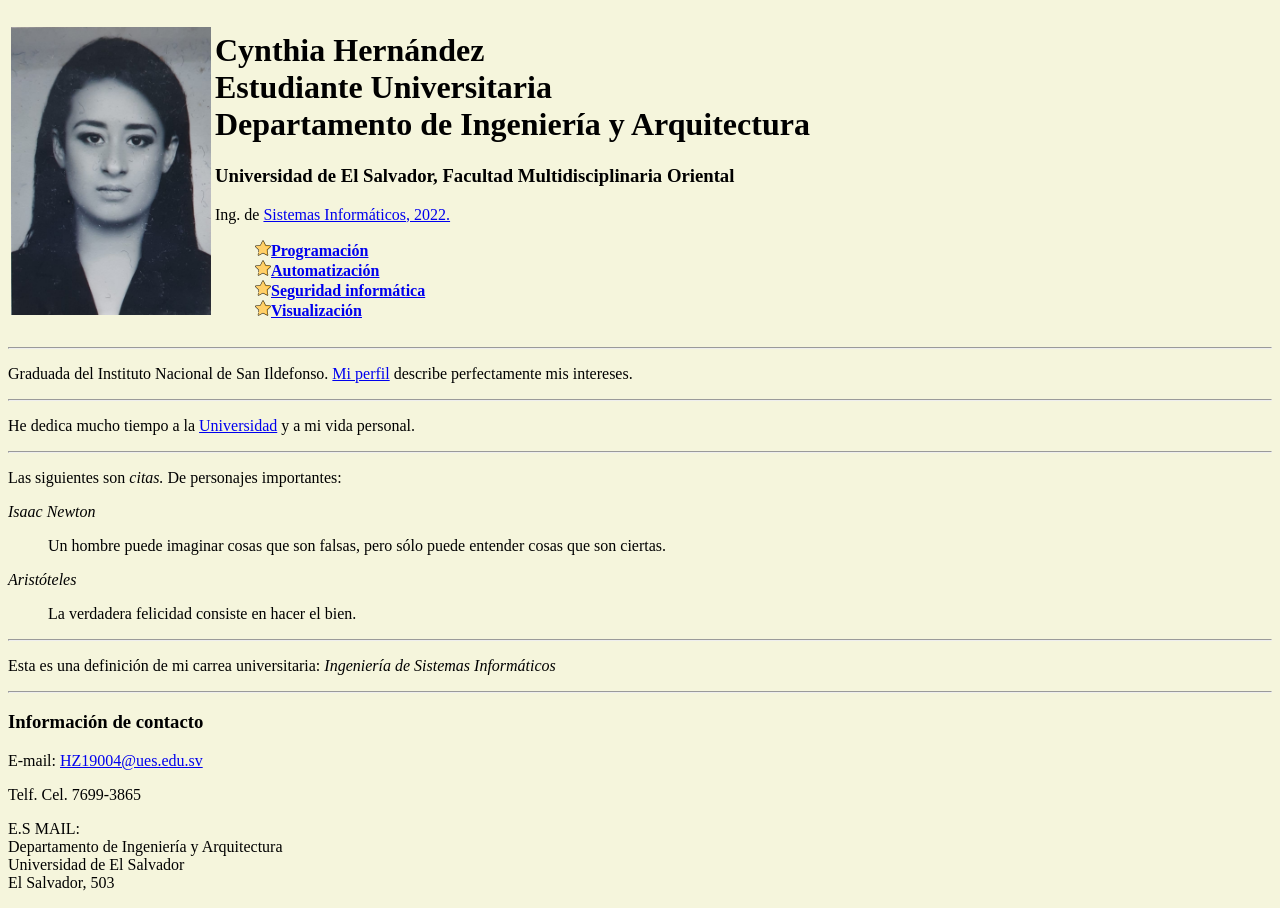
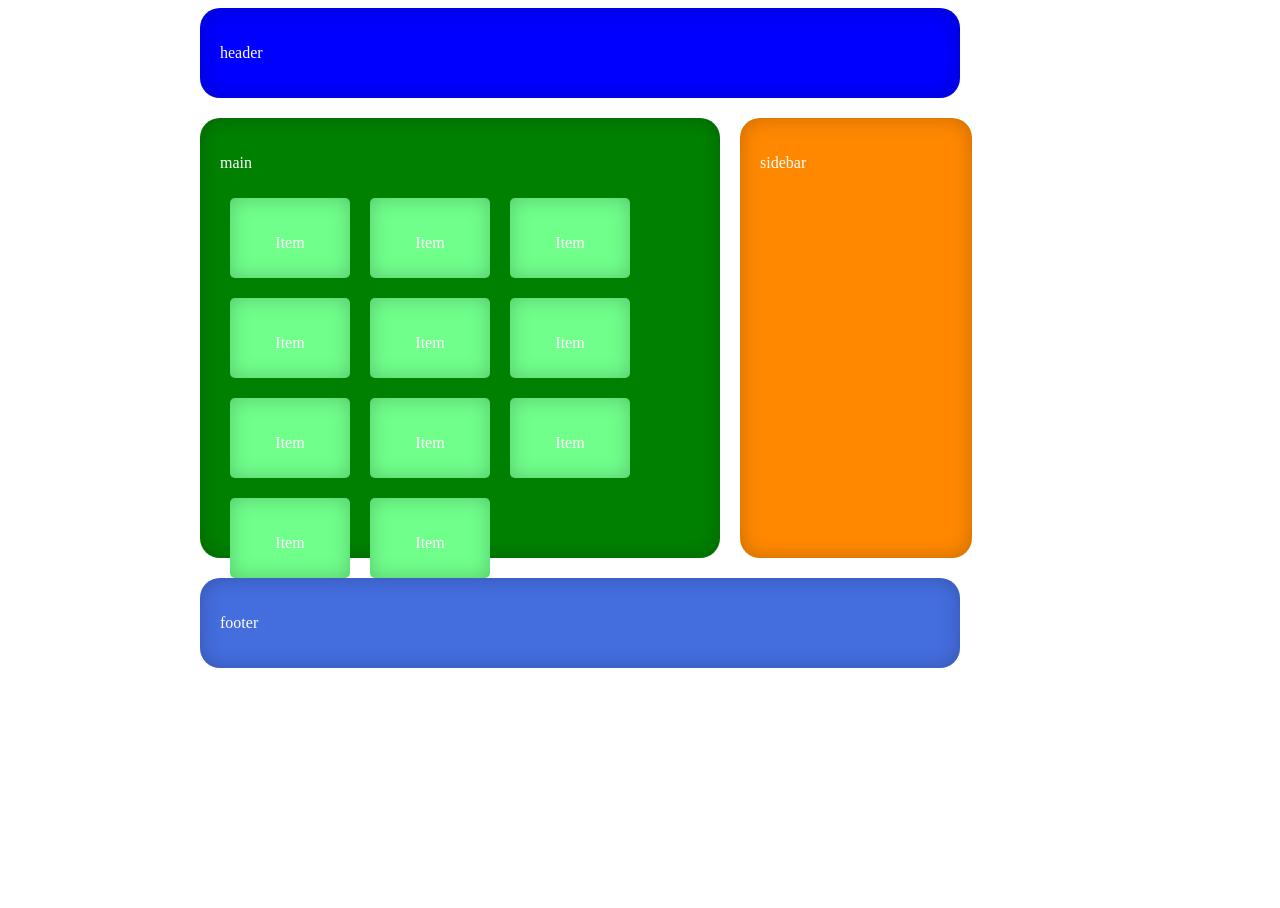
Before and after one commit to Cynthia-git/Practica_3, a plain HTML site: page index.html in a window 1280 px wide. After the commit the page ends 800 px from the top, so only its background shows below. Drawn offline with Linux system fonts and the light colour scheme.

Commit message:
Add files via upload

```diff
--- a/index.html
+++ b/index.html
@@ -4,72 +4,131 @@
     <meta charset="UTF-8">
     <meta http-equiv="X-UA-Compatible" content="IE=edge">
     <meta name="viewport" content="width=device-width, initial-scale=1.0">
-    <title>Practica_2</title>
-</head>
-<body bgcolor="beige">
-    <!--Encabezado-->
-    <header>
-        <table>
-        <tr>
-            <td>
-                <img width="200px" height="auto" src="Foto.jpeg" alt="">
-            </td>
+    <title>Parctica</title>
 
-            <td>
-                <h1>Cynthia Hernández <br>
-                Estudiante Universitaria <br>
-                Departamento de Ingeniería y Arquitectura</h1>
+<style>
 
-                <h3>Universidad de El Salvador, Facultad Multidisciplinaria Oriental</h3>
+    body{
+            width: 75%;
+            height: auto;
+            margin-right: 200px;
+            margin-left: 200px;
+    }
 
-                <p>Ing. de <a href="http://secretariageneral.ues.edu.sv/index.php?option=com_content&view=article&id=60&Itemid=94">Sistemas Informáticos, 2022.</a></p>
+    #header{
+        background-color: #0000FF;
+        color: white;
+        width: 75%;
+        padding: 20px;
+        border-radius: 20px;
+        box-shadow: inset 0px 0px 21px -1px rgba(0,0,0,0.23);
+    }
 
-            <ul type="none">
-                <li> <img src="favorito.png" alt=""><a href="https://www.netec.com/que-es-programacion"><strong>Programación</strong></a></li>
-                <li> <img src="favorito.png" alt=""><a href="https://www.redhat.com/es/topics/automation/whats-it-automation#:~:text=La%20automatizaci%C3%B3n%20de%20la%20TI%2C%20tamb
-                    i%C3%A9n%20denominada%20automatizaci%C3%B3n%20de%20la,con%20los%20sistemas%20de%20TI."><strong>Automatización</strong></a></li>
-                <li> <img src="favorito.png" alt=""><a href="https://www.netec.com/que-es-seguridad-informatica"><strong>Seguridad informática</strong></a></li>
-                <li> <img src="favorito.png" alt=""><a href="https://www.tableau.com/es-mx/learn/articles/data-visualization#:~:text=La%20visualizaci%C3%B3n%20de%20datos%20es,y%20patrones
-                    %20en%20los%20datos."><strong>Visualización</strong></a></li>
-            </ul>
-            </td>
-               </tr>
-        </table>
-        <hr>
-    </header>
+    .contenido{
+        display: flex;
 
-    <!--Cuerpo-->
-    <main>
-        <p>Graduada del Instituto Nacional de San Ildefonso. <a href="https://www.facebook.com/profile.php?id=100008429534617">Mi perfil</a> describe perfectamente mis intereses.</p>
-        <hr>
-        <p>He dedica mucho tiempo a la <a href="https://www.ues.edu.sv/">Universidad</a> y a mi vida personal.</p>
-        <hr>
-        <p>Las siguientes son <em>citas.</em> De personajes importantes:</p>
+    }
 
-        <cite>Isaac Newton</cite>
-        <blockquote>Un hombre puede imaginar cosas que son falsas, pero sólo puede entender cosas que son ciertas.</blockquote>
+    #main{
+        background-color:#008000;
+        color: white;
+        width: 50%;
+        height: 400px;
+        border-radius: 20px;
+        margin-top: 20px;
+        padding: 20px;
+        box-shadow: inset 0px 0px 21px -1px rgba(0,0,0,0.23);
+        display: flex;
+        flex-direction: row;
+        flex-wrap: wrap;
+    }
 
-        <cite>Aristóteles</cite>
-        <blockquote>La verdadera felicidad consiste en hacer el bien.</blockquote>
-        <hr>
-        <p>Esta es una definición de mi carrea universitaria: <dfn title="La ingeniería de sistemas es una carrera universitaria
-            que se encarga del diseño, la programación, la implantación y el mantenimiento de sistemas.">Ingeniería de Sistemas Informáticos</dfn></p>
-        <hr>
+    .caja{
+        background-color: #70FF8B;
+        width: 80px;
+        height: 40px;
+        border-radius: 5px;
+        padding: 20px;
+        margin: 10px;
+        box-shadow: inset 0px 0px 21px -1px rgba(0,0,0,0.23);
+    }
 
-    </main>
-
-    <!--Pie de pagina-->
-    <footer>
-        <h3>Información de contacto</h3>
-        <p>E-mail:
-            <a href="mailto:HZ19004@ues.edu.sv">HZ19004@ues.edu.sv </a>
-        <p>Telf. Cel. 7699-3865</p>
-        <p>E.S MAIL: <br>
-        Departamento de Ingeniería y Arquitectura <br>
-        Universidad de El Salvador <br>
-        El Salvador, 503</p>
+    .caja:hover{
+        background-color: 	#9FD5D1;
+    }
 
 
-    </footer>
+    .caja p{
+        text-align: center;
+    }
+
+    #sidebar{
+        background-color: #FF8800;
+        color: white;
+        width: 20%;
+        height: 400px;
+        border-radius: 20px;
+        margin-top: 20px;
+        padding: 20px;
+        margin-bottom: 20px;
+        margin-left: 20px;
+        box-shadow: inset 0px 0px 21px -1px rgba(0,0,0,0.23);
+    }
+
+    #footer{
+        background-color: #446DDE;
+        color: white;
+        width: 75%;
+        padding: 20px;
+        border-radius: 20px;
+        box-shadow: inset 0px 0px 21px -1px rgba(0,0,0,0.23);
+    }
+    .pmain{
+        width: 100%;
+    }
+
+</style>
+
+</head>
+<body>
+    <!--Header-->
+    <div id="header">
+        <p>header</p>
+    </div>
+
+
+    <!--Contenido-->
+
+    <div class="contenido">
+    <!--main-->
+    <div id="main">
+        <p class="pmain">main</p>
+
+        <div class="caja"><p>Item</p></div>
+        <div class="caja"><p>Item</p></div>
+        <div class="caja"><p>Item</p></div>
+        <div class="caja"><p>Item</p></div>
+        <div class="caja"><p>Item</p></div>
+        <div class="caja"><p>Item</p></div>
+        <div class="caja"><p>Item</p></div>
+        <div class="caja"><p>Item</p></div>
+        <div class="caja"><p>Item</p></div>
+        <div class="caja"><p>Item</p></div>
+        <div class="caja"><p>Item</p></div>
+    </div>
+
+    <!--sidebar-->
+    <div id="sidebar">
+        <p>sidebar</p>
+    </div>
+</div>
+
+    <!--footer-->
+    <div id="footer">
+        <p>footer</p>
+    </div>
+
+
+
 </body>
 </html>
```
